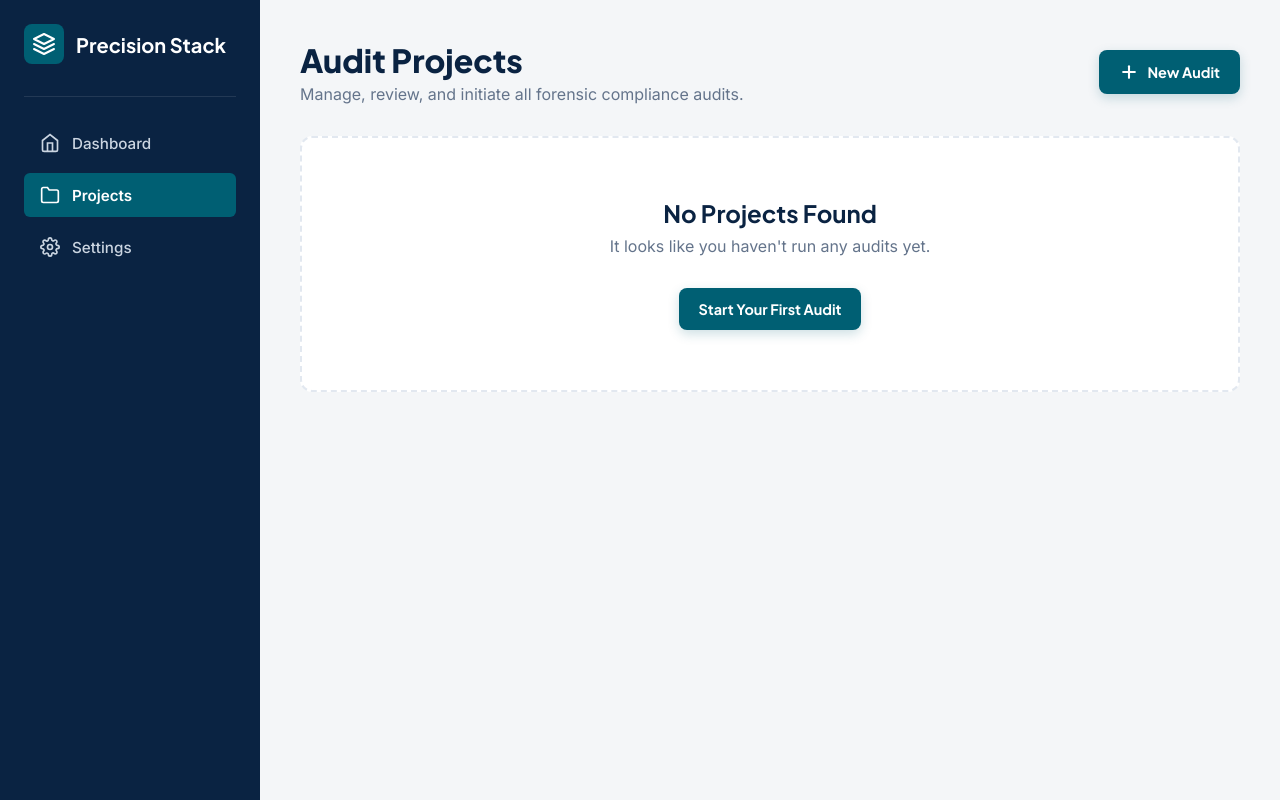
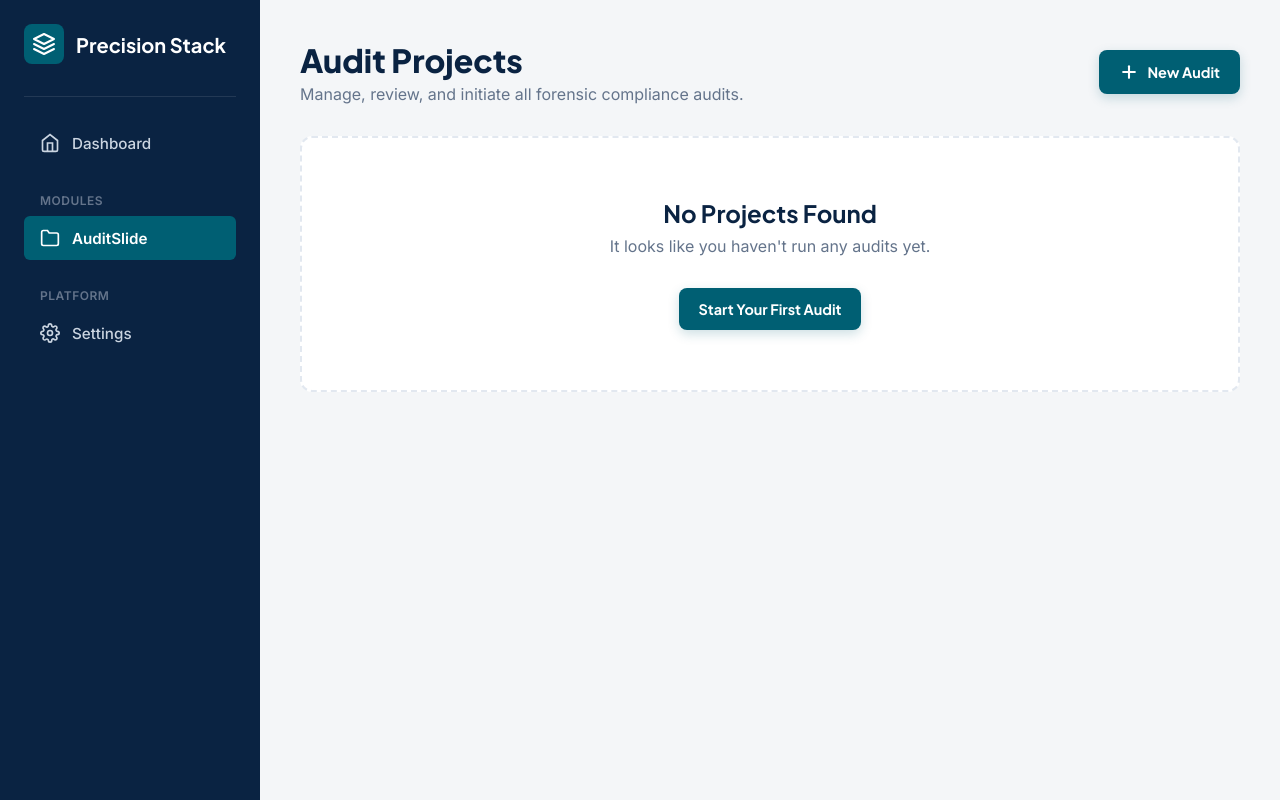
Before and after one commit to pixistockit/CourseArchitectAI, a Flask app: page /projects in a window 1280 px wide. Run offline with Flask 3, Linux system fonts and the light colour scheme.

Commit message:
Update layout.html
The sidebar navigation will be reorganized into sections: "Global" (Dashboard), "Modules" (AuditSlide), and "Platform" (Settings).
The "Projects" link will be renamed to "AuditSlide" to clarify its role as the entry point for that specific tool.
A new CSS style will be added for the section headers.

```diff
--- a/platform_shell/templates/layout.html
+++ b/platform_shell/templates/layout.html
@@ -57,11 +57,13 @@
     .sidebar-logo { background-color: var(--intelligent-teal); width: 40px; height: 40px; border-radius: 8px; display: flex; align-items: center; justify-content: center; }
     .sidebar-logo-icon { width: 24px; height: 24px; stroke: var(--white); }
     .sidebar-title { font-family: var(--font-headers); font-size: 1.25rem; font-weight: 700; }
-    .sidebar-nav { display: flex; flex-direction: column; gap: 8px; }
-    .nav-link { display: flex; align-items: center; gap: 12px; padding: 12px 16px; border-radius: 6px; text-decoration: none; color: var(--slate-300); font-weight: 500; font-size: 0.95rem; transition: background-color 0.2s ease, color 0.2s ease; }
+    .sidebar-nav { display: flex; flex-direction: column; } /* Removed gap for section headers */
+    .nav-link { display: flex; align-items: center; gap: 12px; padding: 12px 16px; border-radius: 6px; text-decoration: none; color: var(--slate-300); font-weight: 500; font-size: 0.95rem; transition: background-color 0.2s ease, color 0.2s ease; margin-bottom: 4px; }
     .nav-link:hover { background-color: rgba(255, 255, 255, 0.05); color: var(--white); }
     .nav-link.active { background-color: var(--intelligent-teal); color: var(--white); font-weight: 600; }
     .nav-icon { width: 20px; height: 20px; stroke-width: 2; }
+    /* NEW: Style for section headers */
+    .nav-section-header { color: var(--slate-500); font-size: 0.75rem; font-weight: 700; text-transform: uppercase; letter-spacing: 0.5px; padding: 24px 16px 8px; }
     .page-header { margin-bottom: 32px; }
     .page-title { font-family: var(--font-headers); font-size: 2rem; font-weight: 800; color: var(--primary-navy); margin-bottom: 4px; }
     .page-subtitle { font-size: 1rem; color: var(--slate-500); }
@@ -183,14 +185,23 @@
             <span class="sidebar-title">Precision Stack</span>
         </div>
         <nav class="sidebar-nav">
+            <!-- === GLOBAL LINKS === -->
             <a href="{{ url_for('index') }}" class="nav-link {{ 'active' if active_page == 'dashboard' else '' }}">
                 <svg class="nav-icon" xmlns="http://www.w3.org/2000/svg" viewBox="0 0 24 24" fill="none" stroke="currentColor"><path d="M3 9l9-7 9 7v11a2 2 0 0 1-2 2H5a2 2 0 0 1-2-2z"></path><polyline points="9 22 9 12 15 12 15 22"></polyline></svg>
                 <span>Dashboard</span>
             </a>
+
+            <!-- === MODULES SECTION === -->
+            <div class="nav-section-header">Modules</div>
+
             <a href="{{ url_for('projects_page') }}" class="nav-link {{ 'active' if active_page == 'projects' else '' }}">
                 <svg class="nav-icon" xmlns="http://www.w3.org/2000/svg" viewBox="0 0 24 24" fill="none" stroke="currentColor"><path d="M22 19a2 2 0 0 1-2 2H4a2 2 0 0 1-2-2V5a2 2 0 0 1 2-2h5l2 3h9a2 2 0 0 1 2 2z"></path></svg>
-                <span>Projects</span>
+                <span>AuditSlide</span>
             </a>
+
+            <!-- === PLATFORM SECTION === -->
+            <div class="nav-section-header">Platform</div>
+
             <a href="{{ url_for('settings') }}" class="nav-link {{ 'active' if active_page == 'settings' else '' }}">
                 <svg class="nav-icon" xmlns="http://www.w3.org/2000/svg" viewBox="0 0 24 24" fill="none" stroke="currentColor"><circle cx="12" cy="12" r="3"></circle><path d="M19.4 15a1.65 1.65 0 0 0 .33 1.82l.06.06a2 2 0 0 1 0 2.83 2 2 0 0 1-2.83 0l-.06-.06a1.65 1.65 0 0 0-1.82-.33 1.65 1.65 0 0 0-1 1.51V21a2 2 0 0 1-2 2 2 2 0 0 1-2-2v-.09A1.65 1.65 0 0 0 9 19.4a1.65 1.65 0 0 0-1.82.33l-.06.06a2 2 0 0 1-2.83 0 2 2 0 0 1 0-2.83l.06-.06a1.65 1.65 0 0 0 .33-1.82 1.65 1.65 0 0 0-1.51-1H3a2 2 0 0 1-2-2 2 2 0 0 1 2-2h.09A1.65 1.65 0 0 0 4.6 9a1.65 1.65 0 0 0-.33-1.82l-.06-.06a2 2 0 0 1 0-2.83 2 2 0 0 1 2.83 0l.06.06a1.65 1.65 0 0 0 1.82.33H9a1.65 1.65 0 0 0 1-1.51V3a2 2 0 0 1 2-2 2 2 0 0 1 2 2v.09a1.65 1.65 0 0 0 1 1.51 1.65 1.65 0 0 0 1.82-.33l.06-.06a2 2 0 0 1 2.83 0 2 2 0 0 1 0 2.83l-.06.06a1.65 1.65 0 0 0-.33 1.82V9a1.65 1.65 0 0 0 1.51 1H21a2 2 0 0 1 2 2 2 2 0 0 1-2 2h-.09a1.65 1.65 0 0 0-1.51 1z"></path></svg>
                 <span>Settings</span>
```
